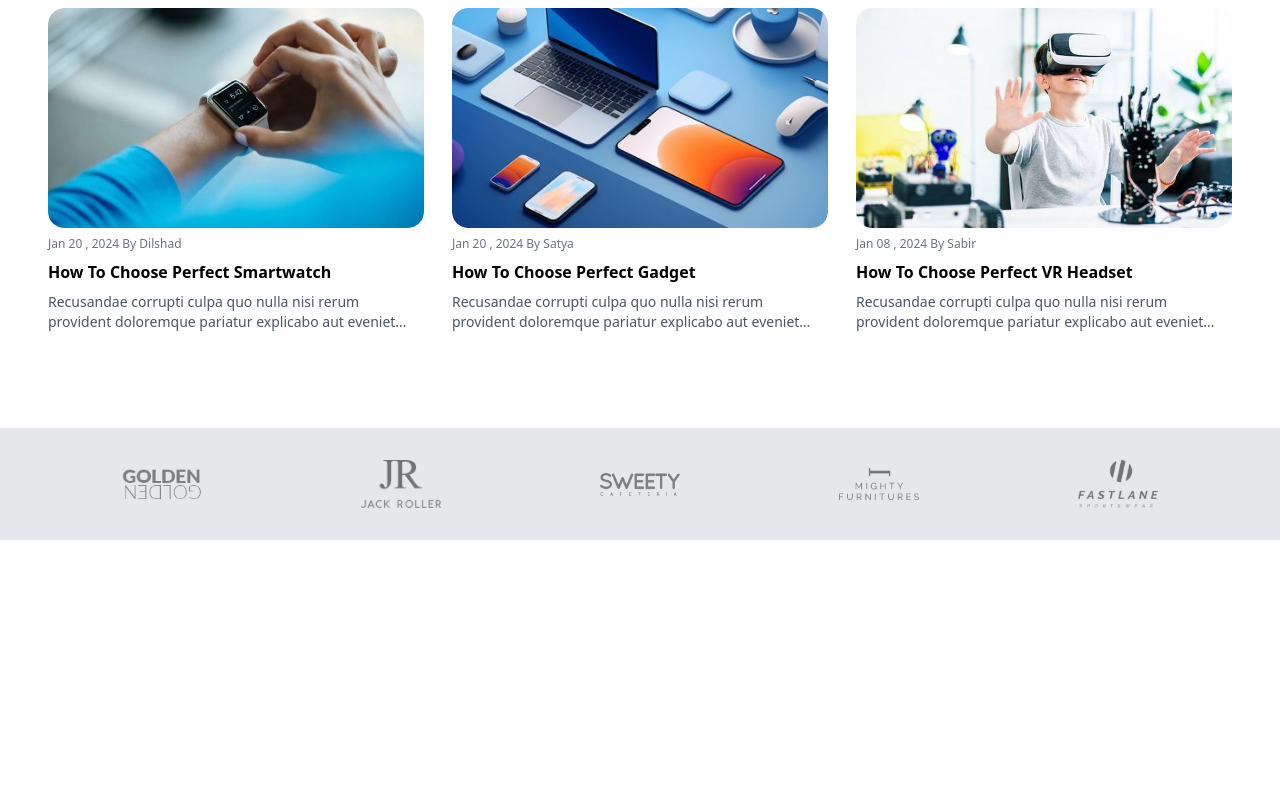
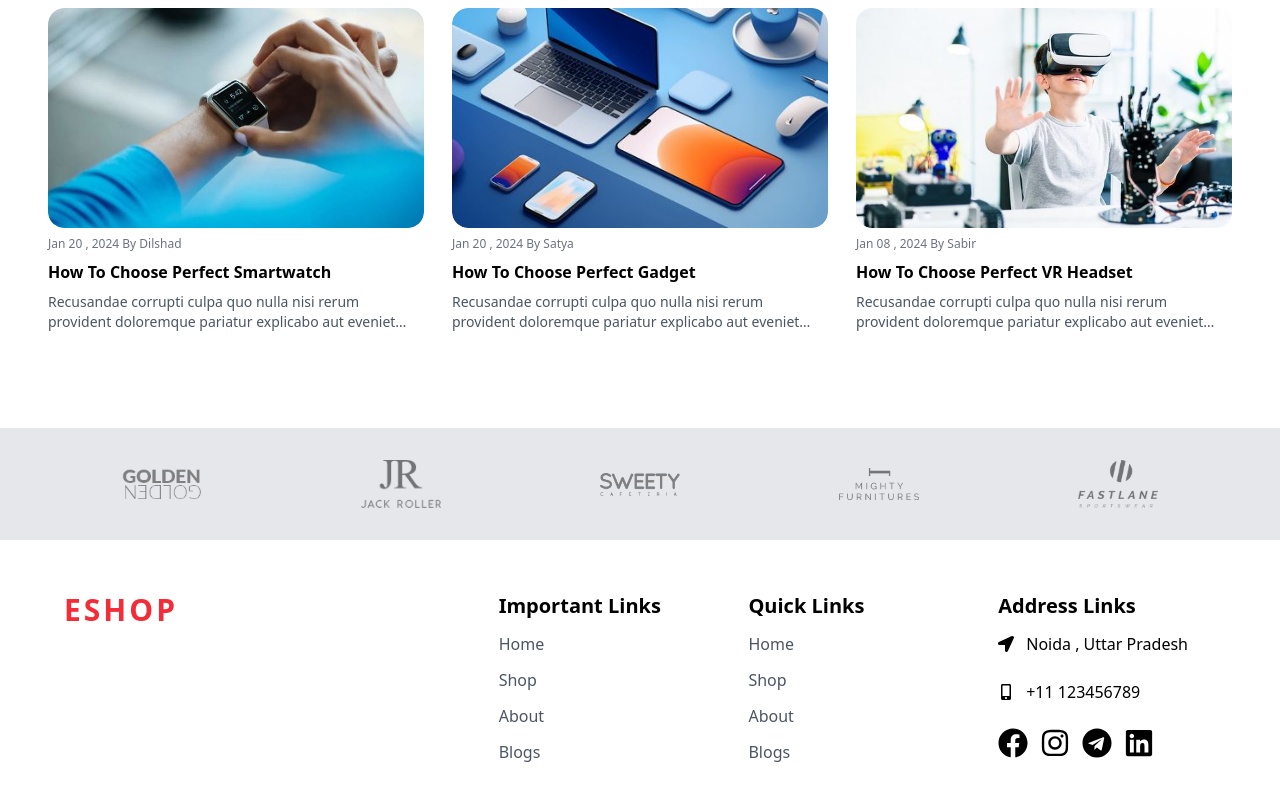
Before and after one commit to DARK-CODE1/Ecommerce--Tailwind, a React (Create React App) app: page / in a window 1280 px wide. Shown: the part 3526-4326 px from the top of the page. Before the commit the page ends 4066 px from the top, so only its background shows below. Built offline with nearby package versions, Linux system fonts and the light colour scheme.

Commit message:
complete footer section

```diff
--- a/src/App.js
+++ b/src/App.js
@@ -10,6 +10,7 @@ import Headphone from "./assets/hero/headphone.png";
 import Products from './components/Products/Products';
 import Blogs from './components/Blogs/Blogs';
 import Partners from './components/Partners/Partners';
+import Footer from './components/Footer/Footer';
 
 const BannerData = {
   discount: '30% OFF',
@@ -44,6 +45,7 @@ const App = () => {
       <Banner data={BannerData2} />
       <Blogs/>
       <Partners/>
+      <Footer/>
     </div>
   )
 }
--- a/src/components/Footer/Footer.jsx
+++ b/src/components/Footer/Footer.jsx
@@ -0,0 +1,82 @@
+import React from 'react';
+import { FaFacebook, FaInstagram, FaLinkedin, FaLocationArrow, FaMobileAlt, FaTelegram } from "react-icons/fa";
+
+const FooterLinks = [
+    {
+        id: 1,
+        name: 'Home',
+        link: '/#',
+    },
+    {
+        id: 2,
+        name: 'Shop',
+        link: '/#shop',
+    },
+    {
+        id: 3,
+        name: 'About',
+        link: '/#about',
+    },
+    {
+        id: 4,
+        name: 'Blogs',
+        link: '/#blogs',
+    },
+]
+
+const Footer = () => {
+    return (
+        <div className='dark:bg-gray-950'>
+            <div className="container">
+                <div className="grid md:grid-cols-3 pb-20 pt-5">
+                    <div className="py-8 px-4">
+                        <a href="#home" className='text-primary font-semibold tracking-widest text-2xl uppercase sm:text-3xl'>Eshop</a>
+                    </div>
+                    <div className="col-span-2 grid grid-cols-2 md:grid-cols-3 md:pl-10">
+                        <div className="py-8 px-4">
+                            <h1 className='text-xl font-semibold mb-3 sm:text-left' >Important Links</h1>
+                            <ul className='space-y-3'>
+                                {FooterLinks.map((data, index) => (
+                                    <li key={index}>
+                                        <a href={data.link} className='text-gray-600 duration-300 hover:text-black dark:hover:text-white'>{data.name}</a>
+                                    </li>
+                                ))}
+                            </ul>
+                        </div>
+                        <div className="py-8 px-4">
+                            <h1 className='text-xl font-semibold mb-3 sm:text-left' >Quick Links</h1>
+                            <ul className='space-y-3'>
+                                {FooterLinks.map((data, index) => (
+                                    <li key={index}>
+                                        <a href={data.link} className='text-gray-600 duration-300 hover:text-black dark:hover:text-white'>{data.name}</a>
+                                    </li>
+                                ))}
+                            </ul>
+                        </div>
+                        <div className='py-8 px-4 col-span-2 sm:col-auto'>
+                            <h1 className='text-xl font-semibold mb-3 sm:text-left' >Address Links</h1>
+                            <div>
+                                <div className="flex items-center gap-3">
+                                    <FaLocationArrow />
+                                    <p>Noida , Uttar Pradesh</p>
+                                </div>
+                                <div className="flex items-center gap-3 mt-6">
+                                    <FaMobileAlt />
+                                    <p>+11 123456789</p>
+                                </div>
+                                <div className='flex items-center gap-3 mt-6'>
+                                    <a href="#Facebook"><FaFacebook className='text-3xl hover:text-primary duration-300' /></a>
+                                    <a href="#Instagram"><FaInstagram className='text-3xl hover:text-primary duration-300' /></a>
+                                    <a href="#Linkedin"><FaTelegram className='text-3xl hover:text-primary duration-300' /></a>
+                                    <a href="#Linkedin"><FaLinkedin className='text-3xl hover:text-primary duration-300' /></a>
+                                </div>
+                            </div>
+                        </div>
+                    </div>
+                </div>
+            </div>
+        </div>
+    )
+}
+
+export default Footer
```
